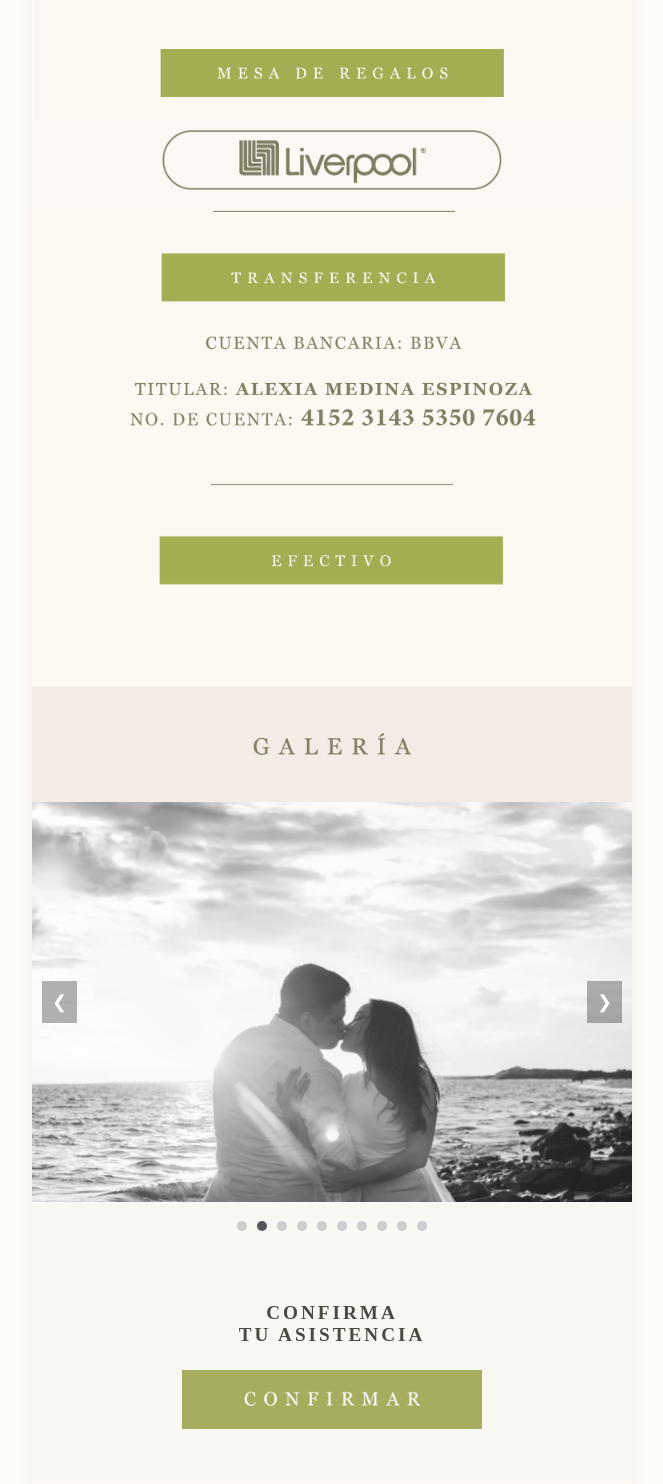
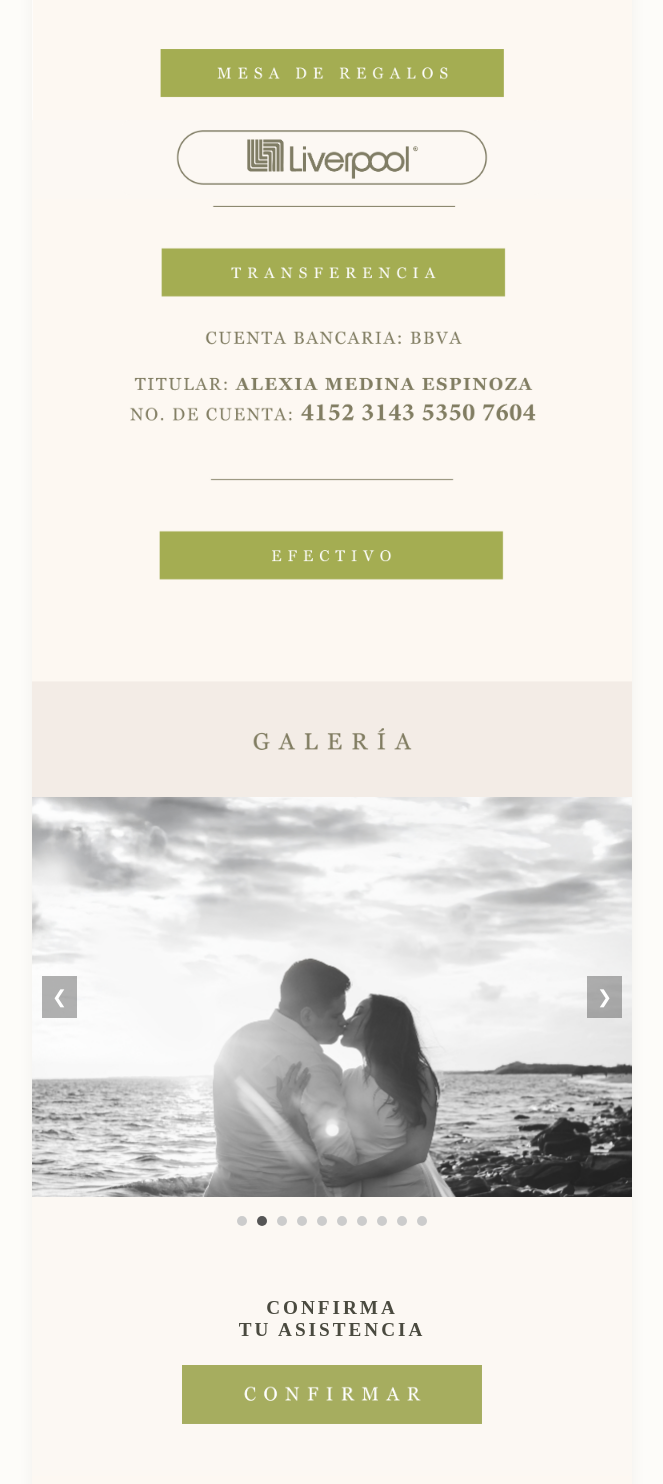
Before and after one commit to Guillermocin/Isaac-Alexia, a plain HTML site: page index.html in a window 1280 px wide. Shown: the part 3100-4584 px from the top of the page, without its empty margins (308-971 px from the left). Drawn offline with Linux system fonts and the light colour scheme.

Commit message:
Add files via upload

```diff
--- a/styles.css
+++ b/styles.css
@@ -163,7 +163,7 @@ body {
 .gallery {
   text-align: center;
 
-  background-color: #f9f7f2 !important;
+  background-color: #fcf8f3 !important;
 
 }
 
@@ -174,7 +174,7 @@ body {
   height: 400px;
   margin: auto;
   overflow: hidden;
-  background-color: #f9f7f2 !important;
+  background-color: #fcf8f3 !important;
 }
 
 .slide {
@@ -243,7 +243,7 @@ body {
 .rsvp-form {
   text-align: center;
   padding: 3rem 1.5rem;
-  background-color: #f9f7f2;
+  background-color: #fcf8f3;
   font-family: "Cormorant Garamond", serif;
   color: #4a4a3f;
 }
@@ -381,12 +381,19 @@ body {
 
 .rsvp-buttonliv {
   display: block;
-  width: 350px;  /* tamaño más pequeño */
+  width: 80%;
+  max-width: 350px; /* por defecto para móviles */
   height: auto;
   margin: 0 auto;
-  background-color: #fcf8f3;
+}
 
+/* Para pantallas grandes */
+@media (min-width: 1024px) {
+  .rsvp-buttonliv {
+    max-width: 400px;
+  }
 }
+
 
 
 
```
